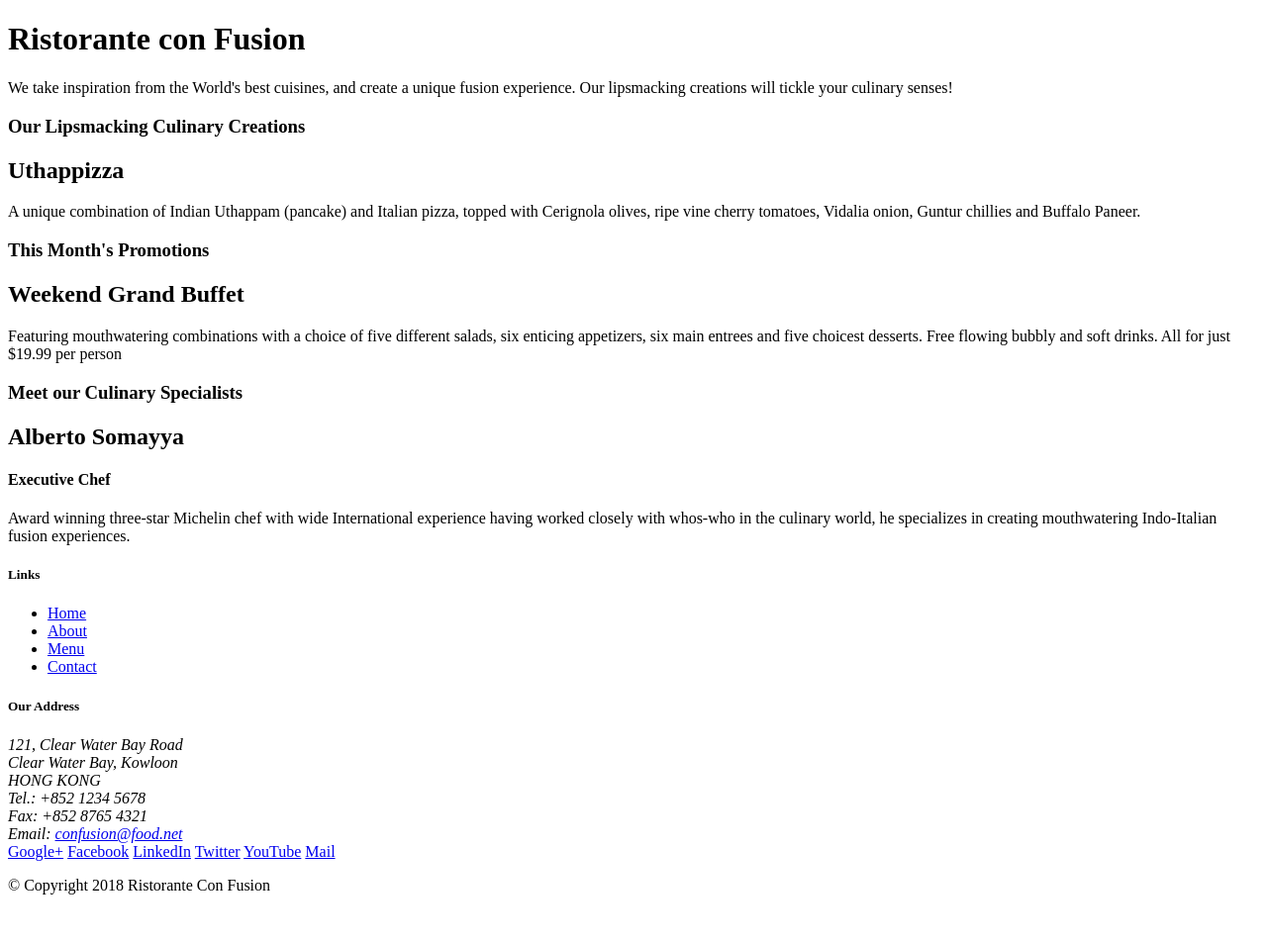
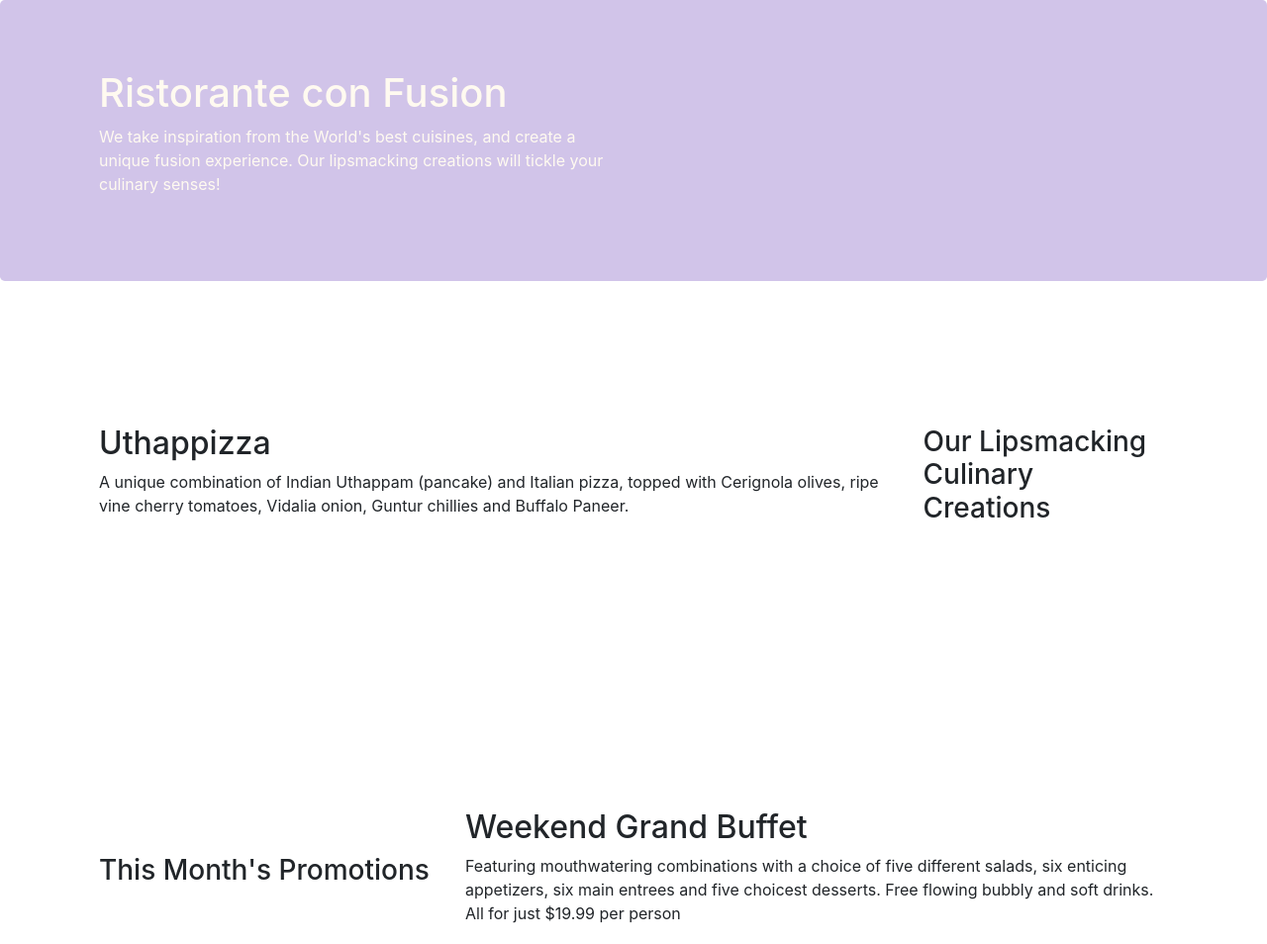
Before and after one commit to tanvi1801/bootstrap, a website: page index.html in a window 1280 px wide. Shown: the top 954 px of the page at 99% size. Before the commit the page ends 920 px from the top, so only its background shows below. Drawn offline with nearby package versions, Linux system fonts and the light colour scheme.

Commit message:
new commit

```diff
--- /dev/null
+++ b/css/styles.css
@@ -0,0 +1,25 @@
+.row-header{
+    margin: 0px auto;
+    padding: 0px auto;
+}
+.row-content{
+    margin: 0px auto;
+    padding: 50px 0px 50px 0px;
+    min-height: 400px;
+}
+.footer{
+    background-color: #d1c4e9;
+    margin: 0px auto;
+    padding: 20px 0px 20px 0px;
+}
+.jumbotron{
+    margin: 0px auto;
+    padding:70px 30px 70px 30px;
+    background: #d1c4e9;
+    color: floralwhite;
+}
+.address{
+    margin: 0px auto;
+    font-size: 80%;
+    color: black;
+}
--- a/index.html
+++ b/index.html
@@ -2,51 +2,57 @@
 <html lang="en">
 
 <head>
+    <meta charset="UTF-8">
+    <meta name="viewport" content="width=device-width, initial-scale=1, shrink-to-fit=no">
+    <meta http-equiv="x-ua-compatible" content="ie=edge">
+    <link rel="stylesheet"  href="https://maxcdn.bootstrapcdn.com/bootstrap/4.0.0/css/bootstrap.min.css">
+    <link rel="stylesheet" href="css/styles.css" type="text/css">
     <title>Ristorante Con Fusion</title>
+
 </head>
 
 <body>
 
-    <header>
-        <div>
-            <div>
-                <div>
+    <header class="jumbotron">
+        <div class="container">
+            <div class="row row-header">
+                <div class="col-12 col-sm-6">
                     <h1>Ristorante con Fusion</h1>
                     <p>We take inspiration from the World's best cuisines, and create a unique fusion experience. Our lipsmacking creations will tickle your culinary senses!</p>
                 </div>
-                <div>
+                <div class="col-12 col-sm">
                 </div>
             </div>
         </div>
     </header>
 
-    <div>
-        <div>
-            <div>
+    <div class="container">
+        <div class="row row-content align-items-center">
+            <div class="col-12 col-sm-4 order-sm-last col-md-3 flex-first">
                 <h3>Our Lipsmacking Culinary Creations</h3>
             </div>
-            <div>
+            <div class="col col-sm col-sm-first col-md flex-first">
                 <h2>Uthappizza</h2>
                 <p>A unique combination of Indian Uthappam (pancake) and Italian pizza, topped with Cerignola olives, ripe vine cherry tomatoes, Vidalia onion, Guntur chillies and Buffalo Paneer.</p>
             </div>
         </div>
 
 
-        <div>
-            <div>
+        <div class="row row-content align-items-center">
+            <div class="col-12 col-sm-4 md-3">
                 <h3>This Month's Promotions</h3>
             </div>
-            <div>
+            <div class="col col-sm col-md">
                 <h2>Weekend Grand Buffet</h2>
                 <p>Featuring mouthwatering combinations with a choice of five different salads, six enticing appetizers, six main entrees and five choicest desserts. Free flowing bubbly and soft drinks. All for just $19.99 per person </p>
             </div>
         </div>
 
-        <div>
-            <div>
+        <div class="row row-content align-items-center">
+            <div class="col-12 col-sm-4 order-sm-last order-sm-last">
                 <h3>Meet our Culinary Specialists</h3>
             </div>
-            <div>
+            <div class="col col-sm order-sm-first col-md">
                 <h2>Alberto Somayya</h2>
                 <h4>Executive Chef</h4>
                 <p>Award winning three-star Michelin chef with wide International experience having worked closely with whos-who in the culinary world, he specializes in creating mouthwatering Indo-Italian fusion experiences. </p>
@@ -54,19 +60,19 @@
         </div>
     </div>
 
-    <footer>
-        <div>
-            <div>
-                <div>
+    <footer class="footer">
+        <div class="container">
+            <div class="row">
+                <div class="col-4 offset-1 col-sm-2">
                     <h5>Links</h5>
-                    <ul>
+                    <ul class="list-unstyled">
                         <li><a href="#">Home</a></li>
                         <li><a href="#">About</a></li>
                         <li><a href="#">Menu</a></li>
                         <li><a href="#">Contact</a></li>
                     </ul>
                 </div>
-                <div>
+                <div class="col-7 col-sm-5">
                     <h5>Our Address</h5>
                     <address>
 		              121, Clear Water Bay Road<br>
@@ -77,8 +83,8 @@
 		              Email: <a href="mailto:confusion@food.net">confusion@food.net</a>
 		           </address>
                 </div>
-                <div>
-                    <div>
+                <div class="col-12 col-sm-4 align-self-center">
+                    <div class="text-center">
                         <a href="http://google.com/+">Google+</a>
                         <a href="http://www.facebook.com/profile.php?id=">Facebook</a>
                         <a href="http://www.linkedin.com/in/">LinkedIn</a>
@@ -88,8 +94,8 @@
                     </div>
                 </div>
            </div>
-           <div>
-                <div>
+           <div class="row justify-content-center">
+                <div class="col-auto">
                     <p>© Copyright 2018 Ristorante Con Fusion</p>
                 </div>
            </div>
```
Also changed, not shown: aboutus.html (added, +104 -0 lines), 1 other file.
